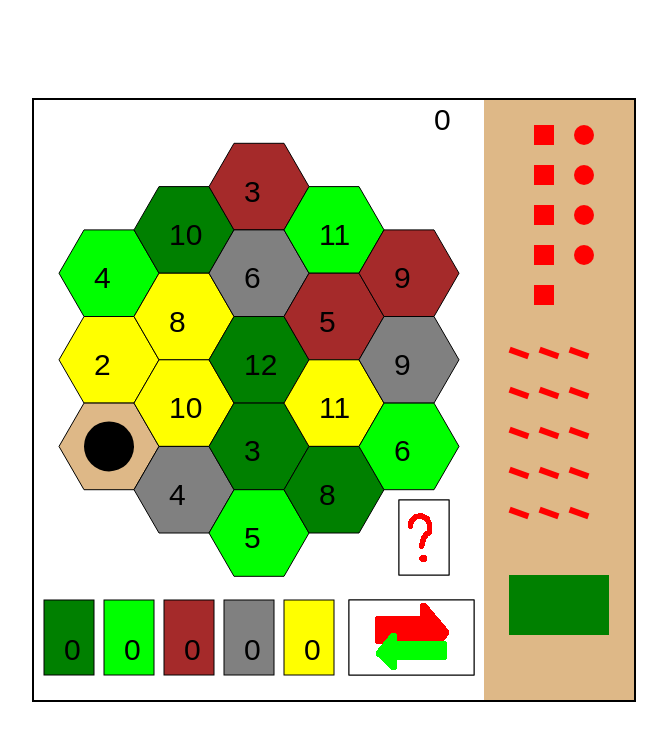
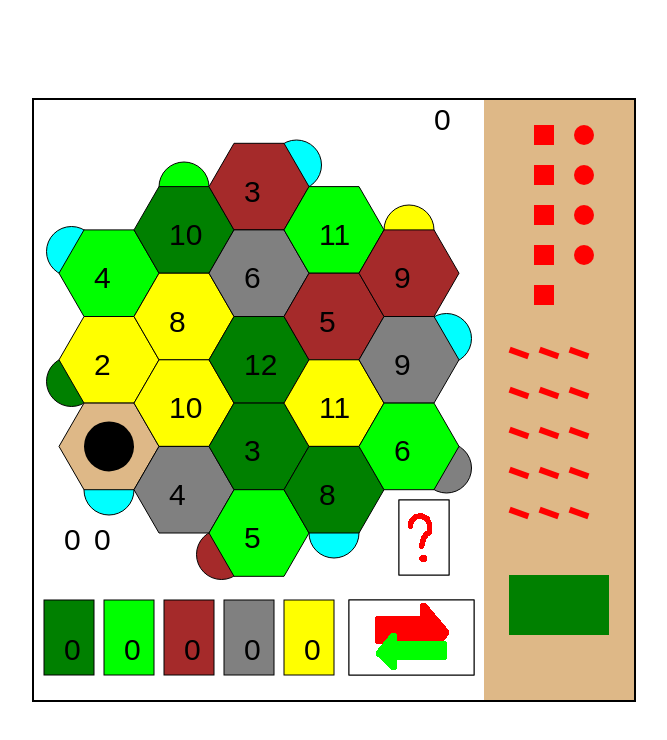
Before and after one commit to Kshyshtoph/Catan, a plain HTML site: page index.html in a window 1280 px wide. Shown: the whole page, without its empty margins (306-973 px from the left). Drawn offline with Linux system fonts and the light colour scheme.

Commit message:
road counting algorythm, work on ports in progress

```diff
--- a/Board.js
+++ b/Board.js
@@ -23,6 +23,7 @@ class Board {
       "burlywood"
     ];
     this.hexes = [];
+    this.ports = [];
     this.boardRadius = boardRadius;
     this.hexRadius = hexRadius;
     this.hexHeight = hexRadius * Math.sqrt(3);
@@ -87,6 +88,7 @@ class Board {
   drawHexes = () => {
     ctx.fillStyle = "white";
     ctx.fillRect(0, 0, 450, 600);
+    this.drawPorts();
     this.hexes.forEach(hex => {
       hex.draw();
     });
@@ -94,4 +96,89 @@ class Board {
       this.dice.draw(diceResult);
     }
   };
+  drawPorts = () => {
+    this.ports.forEach(port => {
+      port.draw();
+    });
+  };
+  createPorts = () => {
+    this.hexes.forEach(hex => {
+      if (hex.id === 0) {
+        this.ports.push(
+          new Port(
+            (hex.corners[2][0] + hex.corners[3][0]) / 2,
+            (hex.corners[2][1] + hex.corners[3][1]) / 2
+          )
+        );
+      } else if (hex.id === 1) {
+        this.ports.push(
+          new Port(
+            (hex.corners[3][0] + hex.corners[4][0]) / 2,
+            (hex.corners[3][1] + hex.corners[4][1]) / 2,
+            "green"
+          )
+        );
+      } else if (hex.id === 2) {
+        this.ports.push(
+          new Port(
+            (hex.corners[4][0] + hex.corners[5][0]) / 2,
+            (hex.corners[4][1] + hex.corners[5][1]) / 2
+          )
+        );
+      } else if (hex.id === 11) {
+        this.ports.push(
+          new Port(
+            (hex.corners[3][0] + hex.corners[4][0]) / 2,
+            (hex.corners[3][1] + hex.corners[4][1]) / 2,
+            "brown"
+          )
+        );
+      } else if (hex.id === 15) {
+        this.ports.push(
+          new Port(
+            (hex.corners[4][0] + hex.corners[5][0]) / 2,
+            (hex.corners[4][1] + hex.corners[5][1]) / 2
+          )
+        );
+      } else if (hex.id === 18) {
+        this.ports.push(
+          new Port(
+            (hex.corners[5][0] + hex.corners[0][0]) / 2,
+            (hex.corners[5][1] + hex.corners[0][1]) / 2,
+            "gray"
+          )
+        );
+      } else if (hex.id === 16) {
+        this.ports.push(
+          new Port(
+            (hex.corners[1][0] + hex.corners[2][0]) / 2,
+            (hex.corners[1][1] + hex.corners[2][1]) / 2,
+            "yellow"
+          )
+        );
+      } else if (hex.id === 17) {
+        this.ports.push(
+          new Port(
+            (hex.corners[0][0] + hex.corners[1][0]) / 2,
+            (hex.corners[0][1] + hex.corners[1][1]) / 2
+          )
+        );
+      } else if (hex.id === 7) {
+        this.ports.push(
+          new Port(
+            (hex.corners[0][0] + hex.corners[1][0]) / 2,
+            (hex.corners[0][1] + hex.corners[1][1]) / 2
+          )
+        );
+      } else if (hex.id === 3) {
+        this.ports.push(
+          new Port(
+            (hex.corners[1][0] + hex.corners[2][0]) / 2,
+            (hex.corners[1][1] + hex.corners[2][1]) / 2,
+            "lime"
+          )
+        );
+      }
+    });
+  };
 }
--- a/Interface.js
+++ b/Interface.js
@@ -30,6 +30,8 @@ class Interface {
     market.draw();
     progress.draw();
     this.player.drawVictoryPoints();
+    this.player.drawLongestRoad();
+    this.player.drawKnightsPlayed();
     board.thief.draw();
     if (market.active) {
       market.drawPopup();
@@ -176,6 +178,7 @@ class Interface {
             activeMeeple.active = false;
             activeMeeple.direction = marker.direction;
             marker.taken = true;
+            marker.ocupation = this.player;
             roadBuilt = true;
             marker.ocupation = currentPlayer;
             board.hexes.forEach(hex => {
@@ -188,6 +191,7 @@ class Interface {
                 ) {
                   m.active = true;
                   m.canBuild.push(this.player);
+                  activeMeeple.neighbours.push(m);
                 }
               });
               hex.buildingMarkers.forEach(m => {
@@ -206,9 +210,11 @@ class Interface {
       if (this.player.freeRoads === 0 && roadBuilt) {
         this.player.resources[0] -= 1;
         this.player.resources[2] -= 1;
+        this.player.findLongestRoad();
       }
       if (roadBuilt && this.player.freeRoads !== 0) {
         this.player.freeRoads -= 1;
+        this.player.findLongestRoad();
       }
     }
   };
--- a/Meeples.js
+++ b/Meeples.js
@@ -57,6 +57,7 @@ class City extends Settlement {
 class Road {
   constructor(player, id) {
     this.colour = player.colour;
+    this.neighbours = [];
     this.inPlay = false;
     this.type = "road";
     this.id = id;
--- /dev/null
+++ b/Node.js
@@ -0,0 +1,10 @@
+class Node {
+  constructor(x, y, index) {
+    this.visited = false;
+    this.index = index;
+    this.x = x;
+    this.y = y;
+    this.previous = -1;
+    this.neighbours = [];
+  }
+}
--- a/Player.js
+++ b/Player.js
@@ -10,6 +10,9 @@ class Player {
     this.progressCards = [];
     this.victoryPoints = 0;
     this.freeResources = 0;
+    this.knightsPlayed = 0;
+    this.crown = new Image();
+    this.crown.src = "./img/crown.png";
   }
   pushRoads = () => {
     for (let i = 0; i < 15; i++) {
@@ -38,6 +41,7 @@ class Player {
   };
   drawResources() {
     ctx.font = "30px Arial";
+    ctx.strokeStyle = "black";
     const colours = ["green", "lime", "brown", "gray", "yellow"];
     colours.forEach((colour, i) => {
       ctx.fillStyle = colour;
@@ -72,10 +76,98 @@ class Player {
     else return false;
   };
   drawVictoryPoints = () => {
+    let sum = this.victoryPoints;
+    if (currentLongestRoad.player === this) {
+      sum += 2;
+    }
+    if (currentHighestKnightPower.player === this) {
+      sum += 2;
+    }
     ctx.fillStyle = "white";
     ctx.fillRect(370, 0, 30, 30);
     ctx.fillStyle = "black";
     ctx.font = "30px Arial";
-    ctx.fillText(this.victoryPoints, 400, 30);
+    ctx.fillText(sum, 400, 30);
+  };
+  findLongestRoad = () => {
+    let longest = 0;
+    const roadsInPlay = [];
+    const map = [];
+    this.meeples.forEach(meeple => {
+      if (meeple.type === "road" && meeple.inPlay === true) {
+        roadsInPlay.push(meeple);
+      }
+    });
+    roadsInPlay.forEach(road => {
+      road.node = new Node(road.x, road.y);
+    });
+    for (let i = 0; i < roadsInPlay.length; i++) {
+      const node = new Node(roadsInPlay[i].x, roadsInPlay[i].y, i);
+      map.push(node);
+      roadsInPlay[i].node = node;
+    }
+    for (let i = 0; i < roadsInPlay.length; i++) {
+      map.forEach(node => {
+        if (
+          roadsInPlay[i].x <= node.x + hexRadius &&
+          roadsInPlay[i].x >= node.x - hexRadius &&
+          roadsInPlay[i].y <= node.y + hexRadius &&
+          roadsInPlay[i].y >= node.y - hexRadius &&
+          !(roadsInPlay[i].x === node.x && roadsInPlay[i].y === node.y)
+        ) {
+          node.neighbours.push(roadsInPlay[i].node);
+          node.longestPath = 1;
+        }
+      });
+    }
+    const visitNeighbours = (mainNode, previousNode, node, distance) => {
+      if (!mainNode.visitedNodes.includes(node)) {
+        mainNode.visitedNodes.push(node);
+        distance++;
+        if (distance > mainNode.longestPath) {
+          mainNode.longestPath = distance;
+        }
+        node.neighbours.forEach(neighbour => {
+          if (!previousNode.neighbours.includes(neighbour))
+            visitNeighbours(mainNode, node, neighbour, distance);
+        });
+      }
+    };
+    map.forEach(node => {
+      node.visitedNodes = [node];
+      node.neighbours.forEach(neighbour => {
+        visitNeighbours(node, node, neighbour, 1);
+      });
+      if (node.longestPath > longest) {
+        longest = node.longestPath;
+      }
+    });
+    if (map.length === 1) {
+      return 1;
+    }
+    if (currentLongestRoad.number < longest) {
+      currentLongestRoad.number = longest;
+      currentLongestRoad.player = this;
+    }
+    return longest;
+  };
+  drawLongestRoad = () => {
+    const longest = this.findLongestRoad();
+    ctx.font = "30px Arial";
+    ctx.fillText(longest, 30, 450);
+    if (currentLongestRoad.player === this) {
+      ctx.drawImage(this.crown, 25, 400);
+    }
+  };
+  drawKnightsPlayed = () => {
+    if (this.knightsPlayed > currentHighestKnightPower.number) {
+      currentHighestKnightPower.number = this.knightsPlayed;
+      currentHighestKnightPower.player = this;
+    }
+    ctx.font = "30px Arial";
+    ctx.fillText(this.knightsPlayed, 60, 450);
+    if (currentHighestKnightPower.player === this) {
+      ctx.drawImage(this.crown, 55, 400);
+    }
   };
 }
--- /dev/null
+++ b/Port.js
@@ -0,0 +1,28 @@
+class Port {
+  constructor(x, y, type) {
+    this.type = type || "3/1";
+    this.x = x;
+    this.y = y;
+    this.radius = hexRadius / 2;
+  }
+  draw = () => {
+    if (this.type === "3/1") {
+      ctx.fillStyle = "aqua";
+    } else {
+      ctx.fillStyle = this.type;
+    }
+    ctx.beginPath();
+    ctx.moveTo(this.x + this.radius, this.y);
+    ctx.arc(this.x, this.y, this.radius, 0, 2 * Math.PI);
+    ctx.fill();
+    ctx.strokeStyle = "black";
+    ctx.closePath();
+    ctx.stroke();
+    // ctx.strokeRect(
+    //   this.x - this.radius,
+    //   this.y - this.radius,
+    //   2 * this.radius,
+    //   2 * this.radius
+    // );
+  };
+}
--- a/Progress.js
+++ b/Progress.js
@@ -99,6 +99,7 @@ class Progress {
           if (card.age < currentRound) {
             board.thief.isSet = false;
             currentPlayer.progressCards.splice(i, 1);
+            currentPlayer.knightsPlayed++;
           }
           break;
         case 2:
--- a/index.html
+++ b/index.html
@@ -20,6 +20,8 @@
   </head>
   <body>
     <canvas></canvas>
+    <script src="Port.js"></script>
+    <script src="Node.js"></script>
     <script src="Progress.js"></script>
     <script src="Thief.js"></script>
     <script src="Market.js"></script>
--- a/main.js
+++ b/main.js
@@ -10,9 +10,12 @@ let currentRound = 1;
 let diceResult = 0;
 const market = new Market();
 const progress = new Progress();
+let currentLongestRoad = { player: null, number: 4 };
+let currentHighestKnightPower = { player: null, number: 2 };
 const board = new Board(boardRadius, hexRadius);
 board.pushNubers();
 board.createHexes();
+board.createPorts();
 board.drawHexes();
 const interface = new Interface(players[0]);
 interface.draw();
```
Also changed, not shown: img/crown.png (added).
